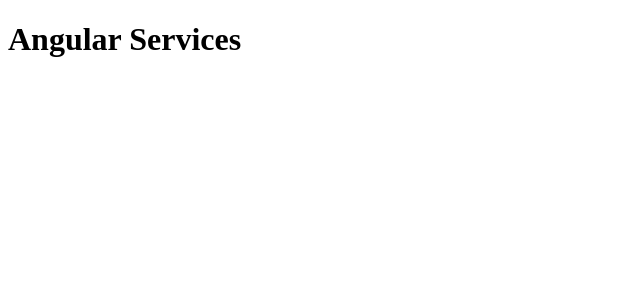
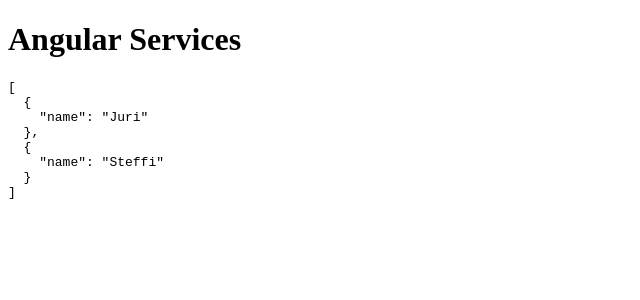
Before and after one commit to juristr/egghead-learn-services-and-di, an Angular app: page / in a window 1280 px wide. Shown: the top 300 px of the page, without its empty margins (0-640 px from the left). Built offline with nearby package versions, Linux system fonts and the light colour scheme.

Commit message:
implement lesson

```diff
--- a/src/app/app.component.ts
+++ b/src/app/app.component.ts
@@ -1,11 +1,17 @@
 import { Component } from '@angular/core';
+import { PeopleService } from './people.service';
 
 @Component({
   selector: 'app-root',
   template: `
     <h1>Angular Services</h1>
+    <pre>{{ people | json }}</pre>
   `
 })
 export class AppComponent {
-  title = 'app';
+  people;
+  constructor() {
+    const peopleService = new PeopleService();
+    this.people = peopleService.getPeople();
+  }
 }
--- /dev/null
+++ b/src/app/people.service.ts
@@ -0,0 +1,17 @@
+import { Injectable } from '@angular/core';
+
+@Injectable()
+export class PeopleService {
+  constructor() {}
+
+  getPeople() {
+    return [
+      {
+        name: 'Juri'
+      },
+      {
+        name: 'Steffi'
+      }
+    ];
+  }
+}
```
